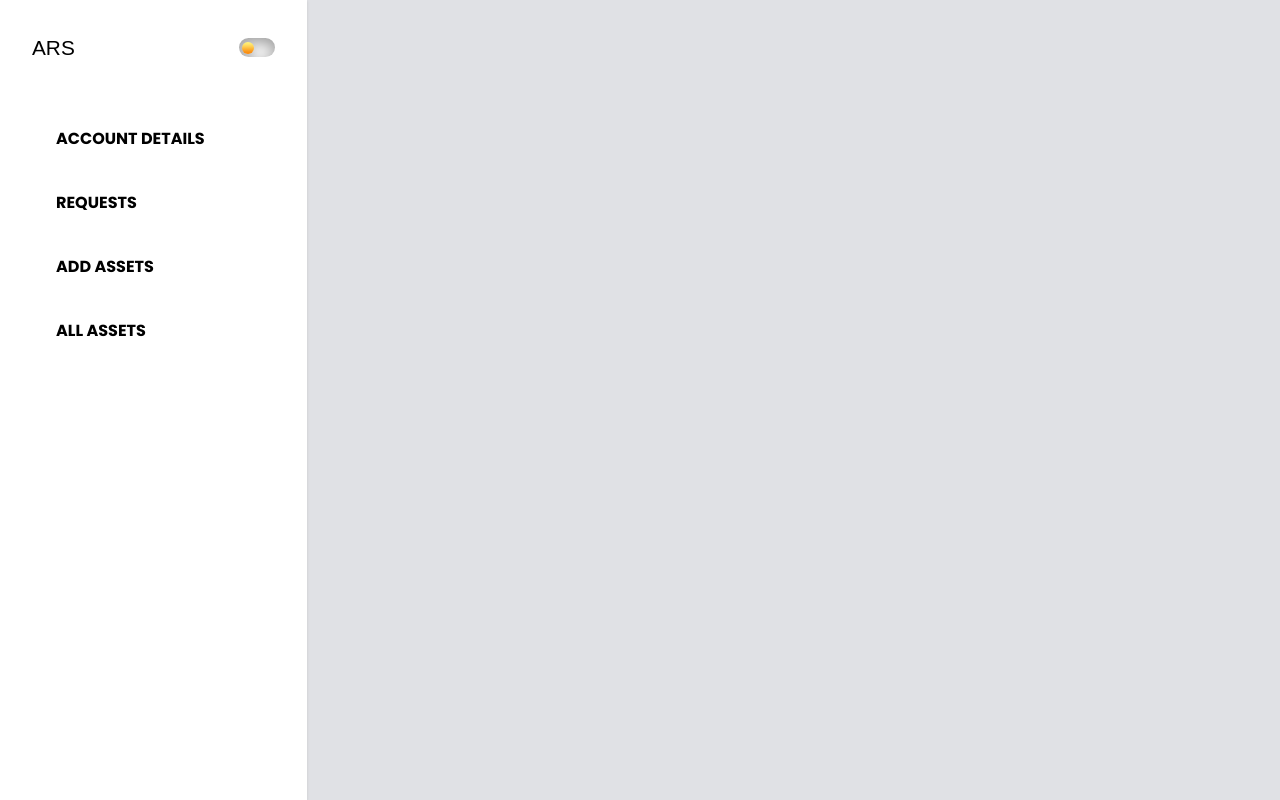
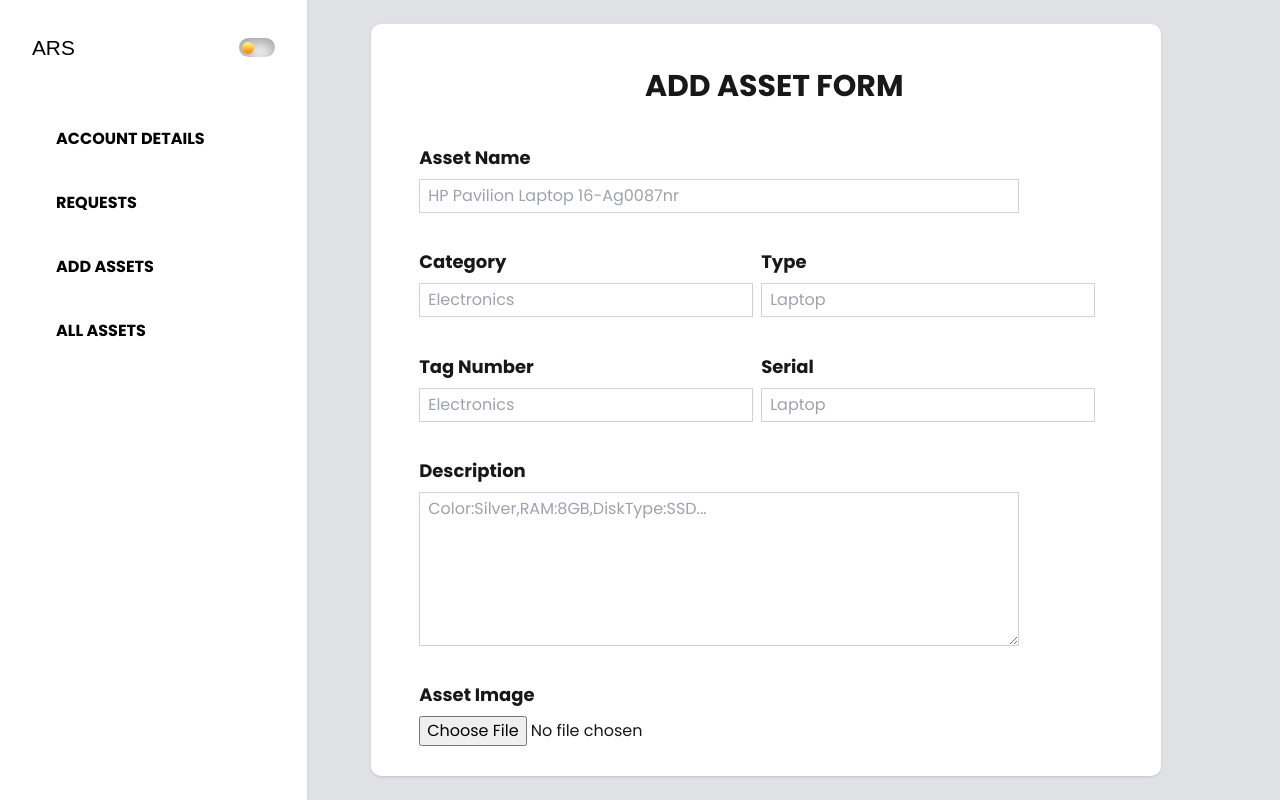
Before and after one commit to shawn-terence/asset-requisition-FE, a React (Vite) app: page /admin/add-asset in a window 1280 px wide. Built offline with nearby package versions, Linux system fonts and the light colour scheme; a web font is replaced by a local one.

Commit message:
feat: Admin-Super-Admin add-asset form created

```diff
--- a/src/components/SharedComponents/AddAsset.jsx
+++ b/src/components/SharedComponents/AddAsset.jsx
@@ -1,8 +1,55 @@
 const AddAssets = () => {
+  const handleSubmit = (e) =>{
+    e.preventDefault();
+  }
 
   return (
-    <div>
-
+    <div className="add-asset-form-wrapper | flow shadow text-neutral-800 dark:text-neutral-200 bg-neutral-100 dark:bg-neutral-800">
+      <p className="text-600 uppercase font-bold text-center">add Asset form</p>
+      <form onSubmit={handleSubmit}className="add-asset-form | flow ">
+       {/* Name */}
+          <div className="add-asset-form-element-wrapper | flex flex-col">
+            <label htmlFor="add-asset-form-firstName" className="add-asset-details-label | capitalize text-500 font-semibold">Asset name</label>
+            <input className="add-asset-details-input capitalize" type="text" name="name" id="add-asset-form-firstName" placeholder="HP Pavilion Laptop 16-Ag0087nr" required/>
+          </div>
+        {/* Add Asset Form Category Type wrapper  */}
+        <div className="add-asset-form-category-type-wrapper | flex">
+       {/* Category */}
+          <div className="add-asset-form-element-wrapper | flex flex-col">
+            <label htmlFor="add-asset-form-category" className="add-asset-details-label | capitalize text-500 font-semibold">category</label>
+            <input className="add-asset-details-input capitalize" type="text" name="category" id="add-asset-form-category" placeholder="electronics" required/>
+          </div>
+        {/* Type */}
+          <div className="add-asset-form-element-wrapper | flex flex-col">
+            <label htmlFor="add-asset-form-type" className="add-asset-details-label | capitalize text-500 font-semibold">type</label>
+            <input className="add-asset-details-input capitalize" type="text" name="type" id="add-asset-form-type" placeholder="laptop" required/>
+          </div>
+        </div>
+        {/* Add Asset Form Tag Serial number wrapper  */}
+        <div className="add-asset-form-tag-serial-wrapper | flex">
+       {/* Tag Number */}
+          <div className="add-asset-form-element-wrapper | flex flex-col">
+            <label htmlFor="add-asset-form-tag" className="add-asset-details-label | capitalize text-500 font-semibold">tag number</label>
+            <input className="add-asset-details-input capitalize" type="text" name="tag" id="add-asset-form-tag" placeholder="electronics" required/>
+          </div>
+        {/* Serial Number */}
+          <div className="add-asset-form-element-wrapper | flex flex-col">
+            <label htmlFor="add-asset-form-serial" className="add-asset-details-label | capitalize text-500 font-semibold">serial</label>
+            <input className="add-asset-details-input capitalize" type="text" name="serial" id="add-asset-form-serial" placeholder="laptop" required/>
+          </div>
+        </div>
+        {/* Description */}
+          <div className="add-asset-form-element-wrapper | flex flex-col">
+            <label htmlFor="add-asset-form-description" className="add-asset-details-label | capitalize text-500 font-semibold">description</label>
+            <textarea className="add-asset-details-input capitalize" rows="6" name="description" id="add-asset-form-description" placeholder="color:silver,RAM:8GB,DiskType:SSD..." required/>
+          </div>
+        {/* Image*/}
+          <div className="add-asset-form-element-wrapper flex flex-col">
+          <label htmlFor="add-asset-form-image" className="add-asset-details-label | capitalize text-500 font-semibold">asset image</label>
+          <input type="file" className="bg-transparent" name="image" id="add-asset-form-image" required/>
+          </div>
+          <button type="submit" className="btn primary-btn capitalize text-00 font-bold">add asset</button>
+      </form>
     </div>
   )
 }
--- a/src/index.css
+++ b/src/index.css
@@ -7,6 +7,8 @@
 @tailwind utilities;
 
 :root {
+    --scroll-bar-c: #5cd1e0;
+    --scroll-bar-bg: rgb(161, 161, 161);
     --auth-bg-overlay: rgba(0, 91, 107, 0.705);
     --error-bg-overlay: rgba(0, 91, 107, 0.705);
     --primary-c: #00cee9;
@@ -22,6 +24,8 @@
 }
 
 .dark {
+    --scroll-bar-c: #555;
+    --scroll-bar-bg: #2c2c2c;
     --auth-bg-overlay: rgba(0, 0, 0, 0.85);
     --error-bg-overlay: rgba(0, 0, 0, 0.85);
     --primary-btn-c: #FFF;
@@ -174,6 +178,28 @@ select {
 }
 
 /* 3.General */
+/* Scroll Bar  */
+/* width */
+::-webkit-scrollbar {
+    width: 9px;
+}
+
+/* Track */
+::-webkit-scrollbar-track {
+    background: var(--scroll-bar-bg);
+}
+
+/* Handle */
+::-webkit-scrollbar-thumb {
+    background: var(--scroll-bar-c);
+    border-radius: var(--border-radius);
+}
+
+/* Handle on hover */
+::-webkit-scrollbar-thumb:hover {
+    background: #555;
+}
+
 .error-pg,
 .logo-index-pg {
     min-height: 100vh;
@@ -441,6 +467,7 @@ select {
 }
 
 /* 6.1.3 User Tables */
+.add-asset-form-wrapper,
 .admin-requests-table-wrapper,
 .employee-requests-table-wrapper {
     max-height: 94vh;
@@ -485,6 +512,16 @@ select {
     padding: 0.7rem 1rem;
 }
 
+.admin-requests-table-actions,
+.employee-requests-table-actions {
+    gap: 0.5rem;
+}
+
+.admin-requests-table-actions {
+    padding-block-start: 1.5rem;
+}
+
+
 /* 6.2 Employee */
 
 /* 6.2.2 Employee Requests */
@@ -495,9 +532,9 @@ select {
     width: min(var(--max-width), 100% - 3rem);
 }
 
-.admin-requests-table-actions,
+
 .employee-requests-table-actions {
-    gap: 0.5rem;
+
     justify-content: center;
     align-items: center;
 }
```
